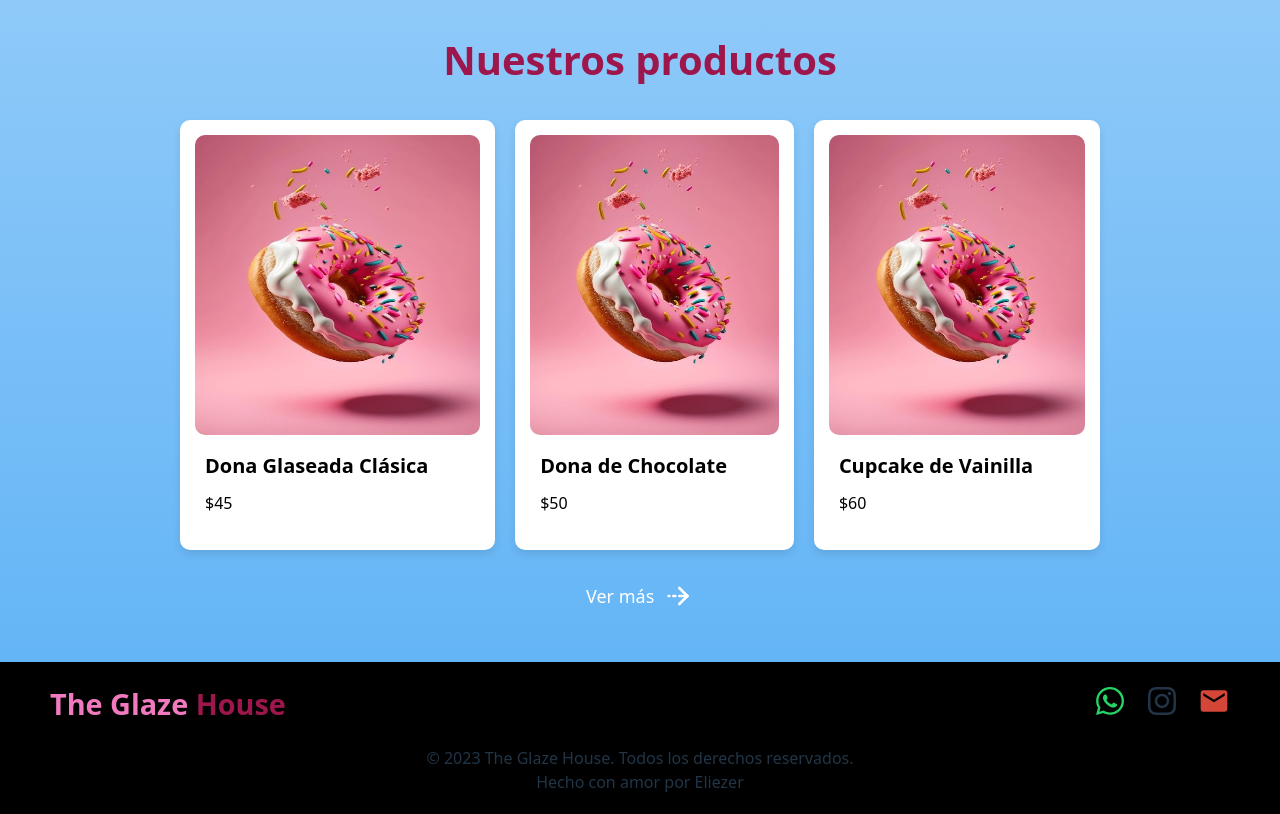
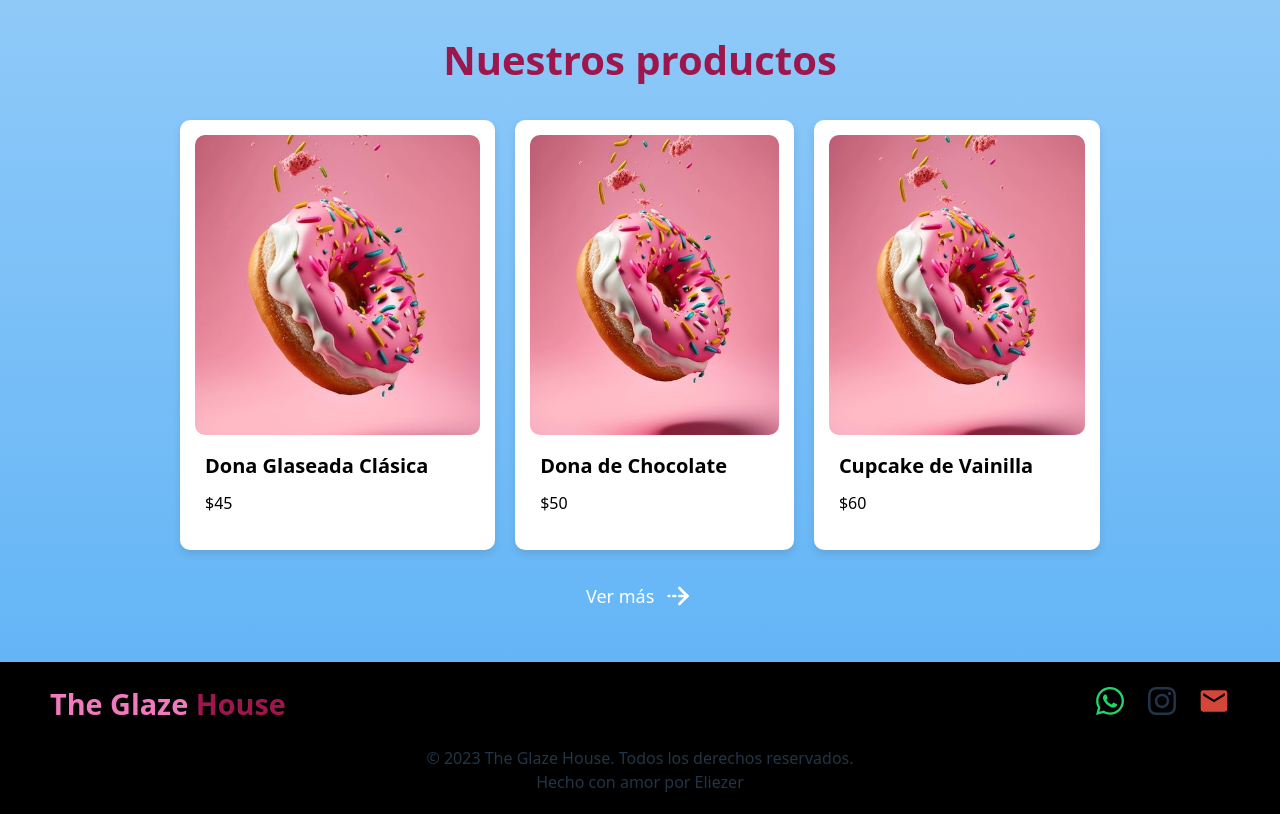
Before and after one commit to eligamer0/The-Glaze-House, a React (Vite) app: page / in a window 1280 px wide. Shown: the part 960-1774 px from the top of the page. Built offline with nearby package versions, Linux system fonts and the light colour scheme.

Commit message:
add object fit: cover

```diff
--- a/src/components/Producto.css
+++ b/src/components/Producto.css
@@ -33,7 +33,7 @@
     text-align: center;
 }
 .card img {
-    background-size: cover;
+    object-fit: cover;
     width: 100%;
     height: 300px;
     border-radius: 10px;
```
